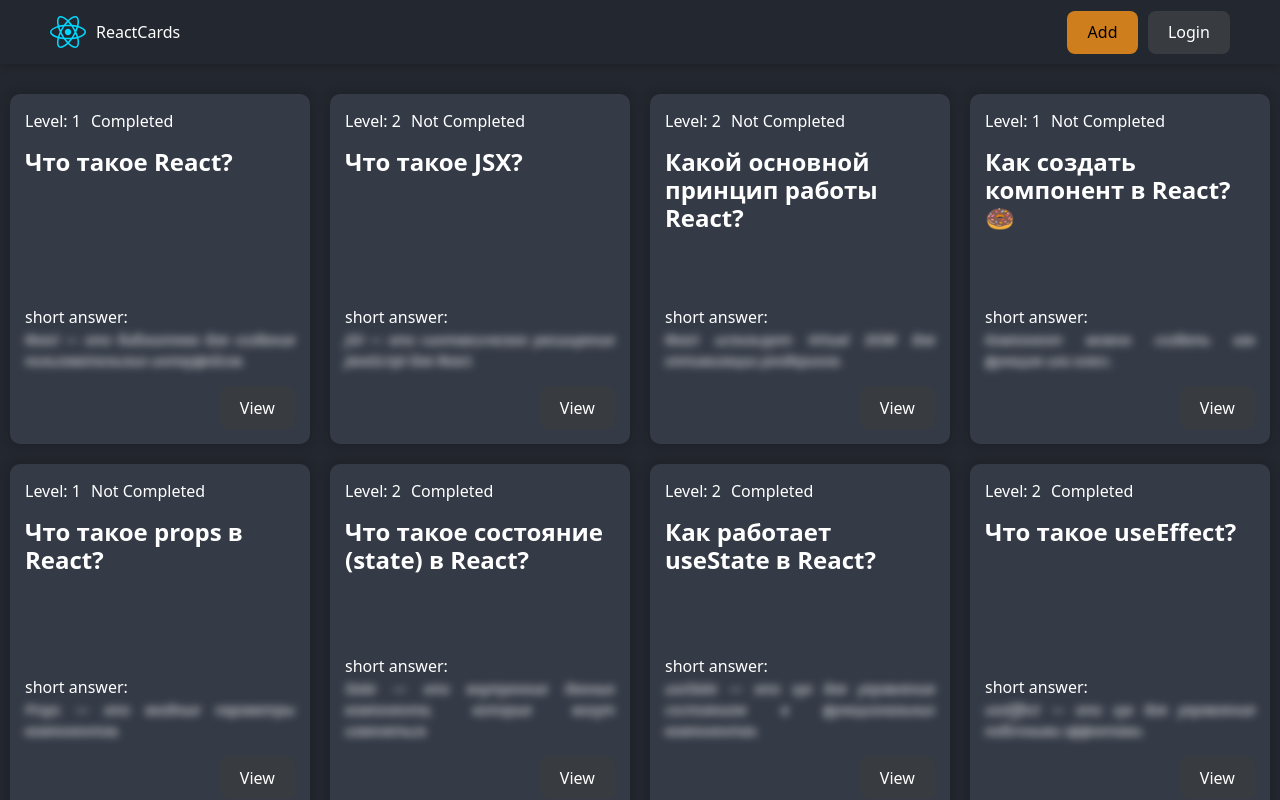
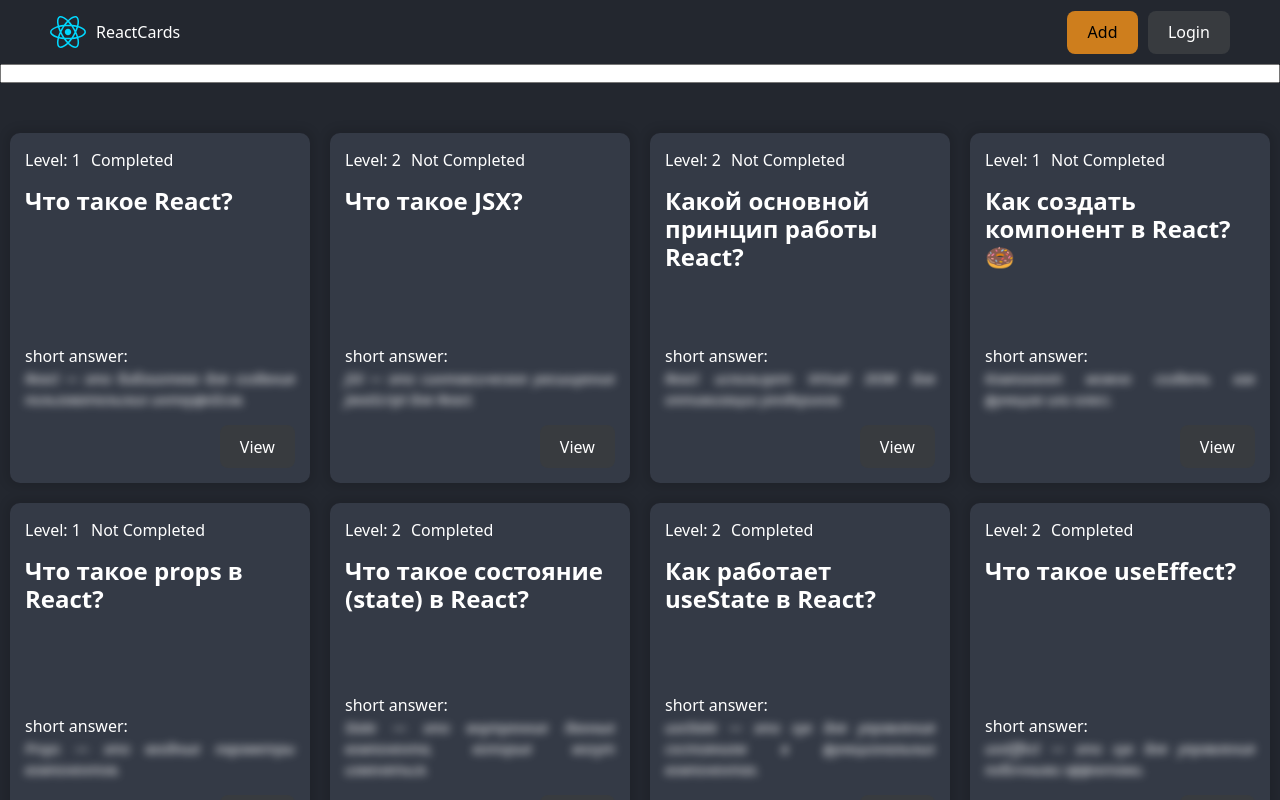
Before and after one commit to anndudek/react-pet, a React (Vite) app: page / in a window 1280 px wide. Built offline with nearby package versions, Linux system fonts and the light colour scheme; data requests are answered from the project's data file.

Commit message:
input, memo card list

```diff
--- a/src/components/QuestionCardList/QuestionCardList.jsx
+++ b/src/components/QuestionCardList/QuestionCardList.jsx
@@ -1,7 +1,8 @@
+import { memo } from "react";
 import { QuestionCard } from "../QuestionCard";
 import cls from "./QuestionCardList.module.css";
 
-export const QuestionCardList = ({ cards }) => {
+export const QuestionCardList = memo(({ cards }) => {
   return (
     <div className={cls.cardList}>
       {cards.map((card, index) => {
@@ -9,4 +10,4 @@
       })}
     </div>
   );
-};
+});
--- a/src/pages/HomePage/HomePage.jsx
+++ b/src/pages/HomePage/HomePage.jsx
@@ -3,11 +3,12 @@
 import { API_URL } from "../../constants";
 import { QuestionCardList } from "../../components/QuestionCardList";
 import { Loader } from "../../components/Loader";
-import { delayFn } from "../../helpers/delayFn";
 import { useFetch } from "../../hooks/useFetch";
 
 export const HomePage = () => {
   const [questions, setQuestions] = useState([]);
+  const [searchValue, setSearchValue] = useState("");
+
   const [getQuestions, isLoading, error] = useFetch(async (url) => {
     const response = await fetch(`${API_URL}/${url}`);
     const questions = await response.json();
@@ -18,8 +19,13 @@
     getQuestions("react");
   }, []);
 
+  const onSearchChangeHandler = (e) => {
+    setSearchValue(e.target.value);
+  };
+
   return (
     <>
+      <input type="text" value={searchValue} onChange={onSearchChangeHandler} />
       {isLoading && <Loader />}
       {error && <p>{error}</p>}
       <QuestionCardList cards={questions} />
```
